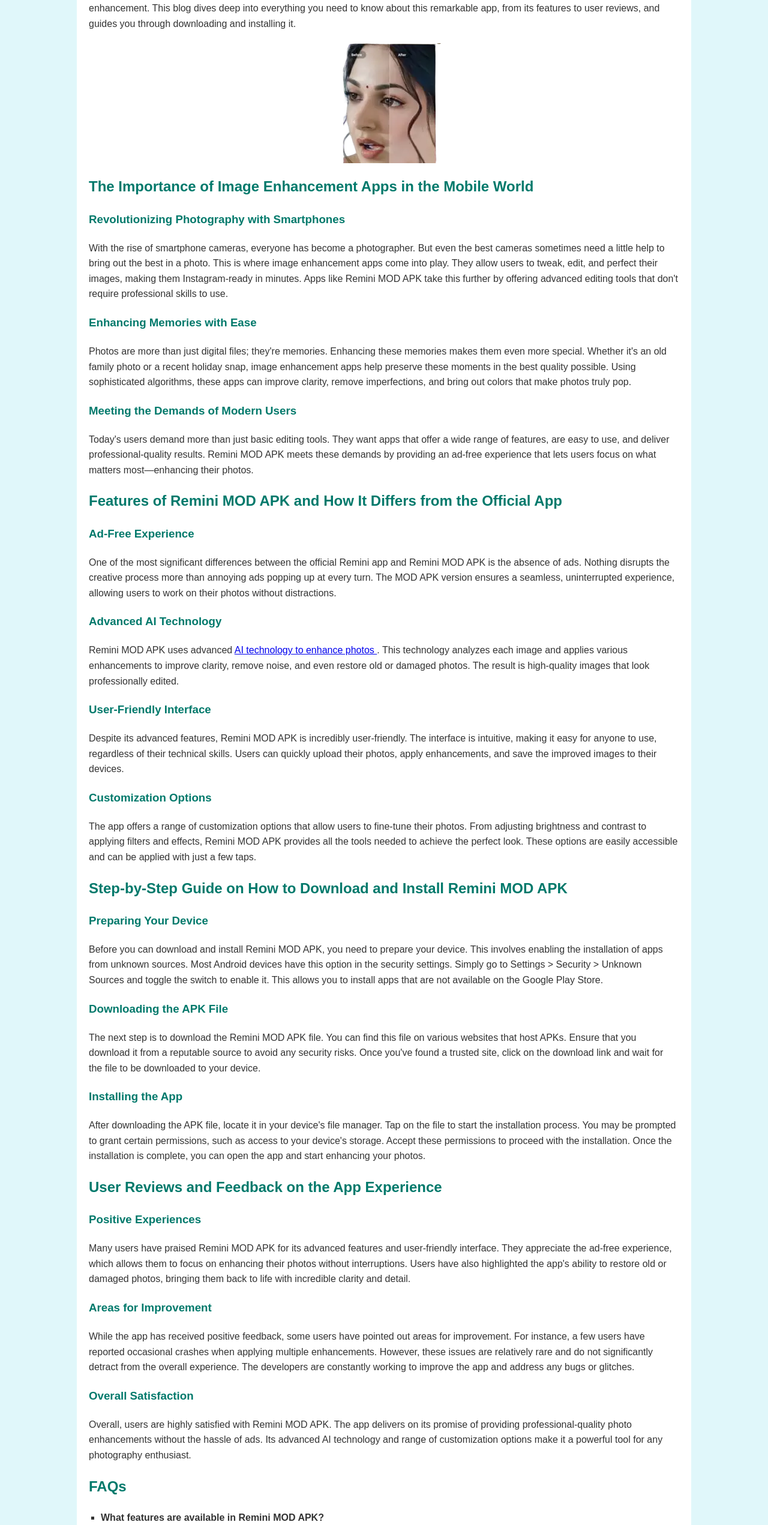
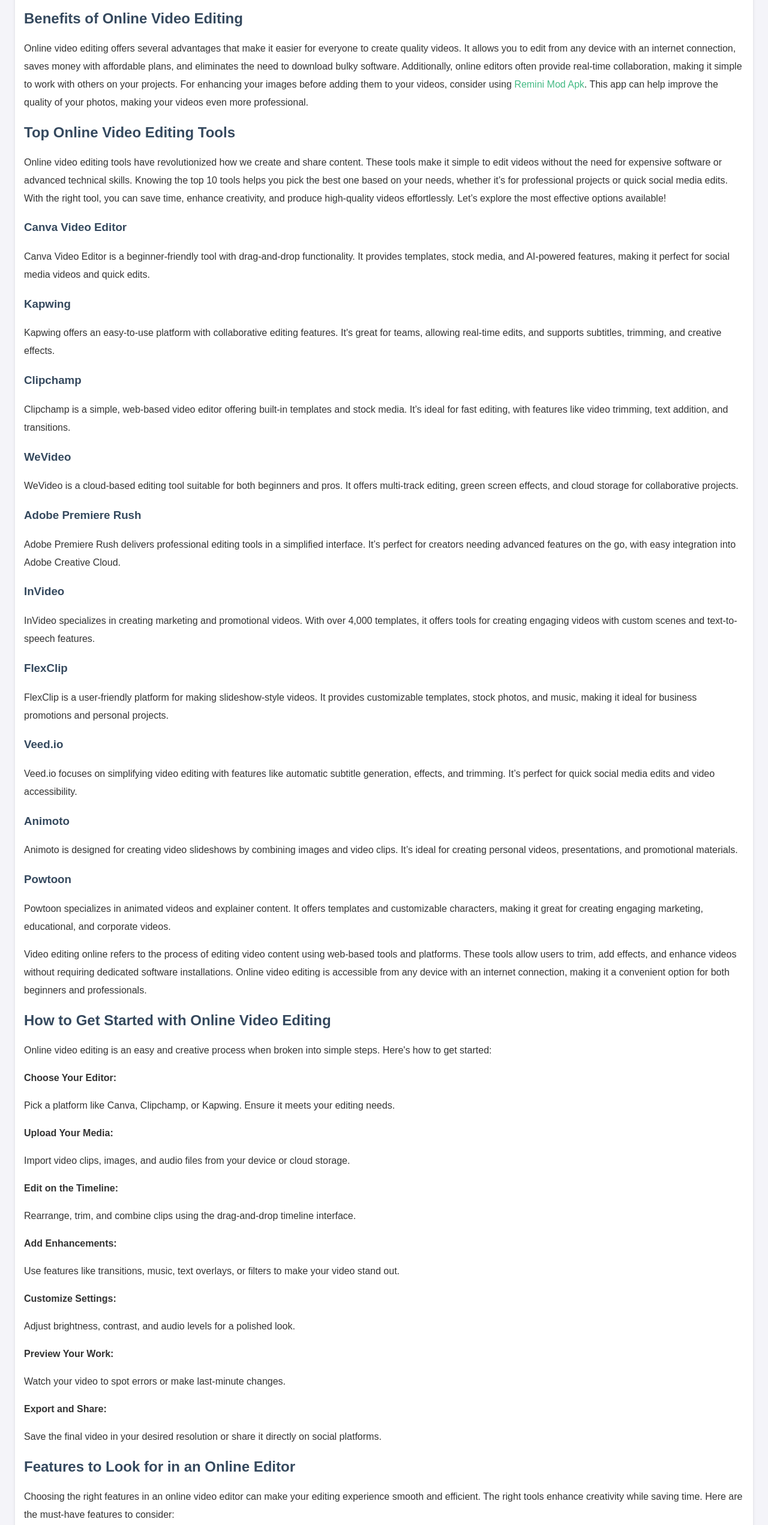
Before and after one commit to Mazhar-Hayat/mustafa, a plain HTML site: page index.html in a window 1280 px wide. Shown: the part 258-2800 px from the top of the page at 60% size. Drawn offline with Linux system fonts and the light colour scheme.

Commit message:
Update index.html

```diff
--- a/index.html
+++ b/index.html
@@ -1,160 +1,219 @@
 <!DOCTYPE html>
 <html lang="en">
-
 <head>
     <meta charset="UTF-8">
     <meta name="viewport" content="width=device-width, initial-scale=1.0">
-    <meta name="title" content="Transform Your Photos Effortlessly with Remini MOD APK Without Ads">
-    <meta name="description" content="Discover how Remini MOD APK can enhance your photos without ads, using advanced AI technology. Learn how to download, install, and use this powerful photo enhancement app.">
+    <meta name="title" content="Video Editing Online: Tips to Edit Like a Pro">
+    <meta name="description" content="Start your journey into video editing online. Edit, enhance, and share videos seamlessly with the most accessible and powerful editing tools.">
      <meta name="robots" content="index, follow">
-    <link rel="canonical" href="https://mazhar-hayat.github.io/mustafa/">
-    <meta name="keywords" content="Remini MOD APK, Photo Enhancement, Ad-Free Photo Editing, AI Photo Editor, Remini App">
-    <title>Transform Your Photos Effortlessly with Remini MOD APK Without Ads</title>
+
     <style>
         body {
             font-family: Arial, sans-serif;
-            background-color: #e0f7fa;
-            color: #333;
-            line-height: 1.6;
             margin: 0;
             padding: 0;
+            background-color: #f4f4f9;
+            color: #333;
+            line-height: 30px;
+        }
+
+        header {
+            background-color: #35495e;
+            color: #fff;
+            padding: 20px 10px;
+            text-align: center;
+        }
+
+        footer {
+            background-color: #35495e;
+            color: #fff;
+            text-align: center;
+            padding: 10px 0;
+            /* position: fixed; */
+            width: 100%;
+            bottom: 0;
         }
 
         .container {
-            width: 80%;
-            margin: auto;
-            overflow: hidden;
+            max-width: 1200px;
+            margin: 20px auto;
+            padding: 15px;
+            background: #fff;
+            border-radius: 8px;
+            box-shadow: 0 2px 5px rgba(0, 0, 0, 0.1);
         }
 
-        header {
-            background: #00796b;
+        h1 {
             color: #fff;
-            padding: 10px 0;
-            text-align: center;
-        }
-
-        header h1 {
-            margin: 0;
-            font-size: 2.5em;
-        }
-
-        article {
-            padding: 20px;
-            background: #fff;
-            margin-top: 20px;
         }
 
         h2, h3 {
-            color: #00796b;
+            color: #35495e;
         }
-
-        p {
-            margin: 20px 0;
-        }
-
         ul {
-            list-style-type: square;
             margin: 10px 0;
             padding-left: 20px;
         }
 
-        footer {
-            text-align: center;
-            padding: 20px 0;
-            background: #004d40;
-            color: #fff;
-            margin-top: 20px;
-        }
-img{
-            height: 100%;
-            width: auto;
-            /* width: 300px; */
-            margin-top: 20px;
-            margin-bottom: 20px;
-            display: block;
-            margin-left: auto;
-            margin-right: auto;
-
+        li {
+            margin-bottom: 8px;
         }
 
+        a {
+            color: #42b983;
+            text-decoration: none;
+        }
 
+        a:hover {
+            text-decoration: underline;
+        }
     </style>
 </head>
-
 <body>
-
     <header>
-        <div class="container">
-            <h1>Transform Your Photos Effortlessly with Remini MOD APK Without Ads</h1>
-        </div>
+        <h1>Online Video Editing Pro Guide </h1>
     </header>
-
     <div class="container">
         <article>
-            <p>In the fast-paced digital age, capturing moments with our smartphones has become second nature. But what if we could enhance these photos effortlessly without the hassle of intrusive ads? Enter <a href="https://reminiapkking.com/" target="_blank">Remini MOD APK </a>  without ads—a game-changer in the world of mobile photo enhancement. This blog dives deep into everything you need to know about this remarkable app, from its features to user reviews, and guides you through downloading and installing it.</p>
-            <img src="Photo_Enhancement_with_Remini.webp" alt="Photo_Enhancement_with_Remini" >
 
-            <h2>The Importance of Image Enhancement Apps in the Mobile World</h2>
+            <p>Did You Know over 60% of content creators now rely on video editing online to create professional-looking videos. With tools becoming more accessible, anyone can edit stunning videos right from their browser without downloading heavy software. Whether you’re a beginner or a pro, online video editing is transforming how we create content.</p>
 
-            <h3>Revolutionizing Photography with Smartphones</h3>
-            <p>With the rise of smartphone cameras, everyone has become a photographer. But even the best cameras sometimes need a little help to bring out the best in a photo. This is where image enhancement apps come into play. They allow users to tweak, edit, and perfect their images, making them Instagram-ready in minutes. Apps like Remini MOD APK take this further by offering advanced editing tools that don't require professional skills to use.</p>
+            <h2>Benefits of Online Video Editing</h2>
+            <p>Online video editing offers several advantages that make it easier for everyone to create quality videos. It allows you to edit from any device with an internet connection, saves money with affordable plans, and eliminates the need to download bulky software. Additionally, online editors often provide real-time collaboration, making it simple to work with others on your projects. For enhancing your images before adding them to your videos, consider using <a href="https://reminiapkking.com/"> Remini Mod Apk</a>. This app can help improve the quality of your photos, making your videos even more professional.</p>
 
-            <h3>Enhancing Memories with Ease</h3>
-            <p>Photos are more than just digital files; they're memories. Enhancing these memories makes them even more special. Whether it's an old family photo or a recent holiday snap, image enhancement apps help preserve these moments in the best quality possible. Using sophisticated algorithms, these apps can improve clarity, remove imperfections, and bring out colors that make photos truly pop.</p>
+            <h2>Top Online Video Editing Tools</h2>
+            <p>Online video editing tools have revolutionized how we create and share content. These tools make it simple to edit videos without the need for expensive software or advanced technical skills. Knowing the top 10 tools helps you pick the best one based on your needs, whether it’s for professional projects or quick social media edits. With the right tool, you can save time, enhance creativity, and produce high-quality videos effortlessly. Let’s explore the most effective options available!
+            </p>
+            <h3>Canva Video Editor</h3>
+            <p>Canva Video Editor is a beginner-friendly tool with drag-and-drop functionality. It provides templates, stock media, and AI-powered features, making it perfect for social media videos and quick edits.</p>
+            <h3>Kapwing</h3>
+            <p>Kapwing offers an easy-to-use platform with collaborative editing features. It's great for teams, allowing real-time edits, and supports subtitles, trimming, and creative effects.
+            </p>
+            <h3>Clipchamp</h3>
+            <p>Clipchamp is a simple, web-based video editor offering built-in templates and stock media. It’s ideal for fast editing, with features like video trimming, text addition, and transitions.</p>
+            <h3>WeVideo</h3>
+            <p>WeVideo is a cloud-based editing tool suitable for both beginners and pros. It offers multi-track editing, green screen effects, and cloud storage for collaborative projects.</p>
 
-            <h3>Meeting the Demands of Modern Users</h3>
-            <p>Today's users demand more than just basic editing tools. They want apps that offer a wide range of features, are easy to use, and deliver professional-quality results. Remini MOD APK meets these demands by providing an ad-free experience that lets users focus on what matters most—enhancing their photos.</p>
+            <h3>Adobe Premiere Rush</h3>
+            <p>Adobe Premiere Rush delivers professional editing tools in a simplified interface. It’s perfect for creators needing advanced features on the go, with easy integration into Adobe Creative Cloud.</p>
 
-            <h2>Features of Remini MOD APK and How It Differs from the Official App</h2>
+            <h3> InVideo</h3>
+            <p>InVideo specializes in creating marketing and promotional videos. With over 4,000 templates, it offers tools for creating engaging videos with custom scenes and text-to-speech features.</p>
 
-            <h3>Ad-Free Experience</h3>
-            <p>One of the most significant differences between the official Remini app and Remini MOD APK is the absence of ads. Nothing disrupts the creative process more than annoying ads popping up at every turn. The MOD APK version ensures a seamless, uninterrupted experience, allowing users to work on their photos without distractions.</p>
+            <h3>FlexClip</h3>
+            <p>FlexClip is a user-friendly platform for making slideshow-style videos. It provides customizable templates, stock photos, and music, making it ideal for business promotions and personal projects.
+            </p>
+            <h3>Veed.io</h3>
+            <p>Veed.io focuses on simplifying video editing with features like automatic subtitle generation, effects, and trimming. It’s perfect for quick social media edits and video accessibility.
+            </p>
 
-            <h3>Advanced AI Technology</h3>
-            <p>Remini MOD APK uses advanced <a href="https://reminipro-mustafa4592-cdf03fce6fbbc5288c1c1ddd9dbc629a55e22aba3.gitlab.io/" target="_blank">AI technology to enhance photos </a>. This technology analyzes each image and applies various enhancements to improve clarity, remove noise, and even restore old or damaged photos. The result is high-quality images that look professionally edited.</p>
+            <h3>Animoto</h3>
+            <p>Animoto is designed for creating video slideshows by combining images and video clips. It’s ideal for creating personal videos, presentations, and promotional materials.</p>
 
-            <h3>User-Friendly Interface</h3>
-            <p>Despite its advanced features, Remini MOD APK is incredibly user-friendly. The interface is intuitive, making it easy for anyone to use, regardless of their technical skills. Users can quickly upload their photos, apply enhancements, and save the improved images to their devices.</p>
+            <h3>Powtoon</h3>
+            <p>Powtoon specializes in animated videos and explainer content. It offers templates and customizable characters, making it great for creating engaging marketing, educational, and corporate videos.</p>
+            <p>Video editing online refers to the process of editing video content using web-based tools and platforms. These tools allow users to trim, add effects, and enhance videos without requiring dedicated software installations. Online video editing is accessible from any device with an internet connection, making it a convenient option for both beginners and professionals.
+            </p>
 
-            <h3>Customization Options</h3>
-            <p>The app offers a range of customization options that allow users to fine-tune their photos. From adjusting brightness and contrast to applying filters and effects, Remini MOD APK provides all the tools needed to achieve the perfect look. These options are easily accessible and can be applied with just a few taps.</p>
+            <h2>How to Get Started with Online Video Editing</h2>
 
-            <h2>Step-by-Step Guide on How to Download and Install Remini MOD APK</h2>
+            <p>Online video editing is an easy and creative process when broken into simple steps. Here's how to get started:</p>
 
-            <h3>Preparing Your Device</h3>
-            <p>Before you can download and install Remini MOD APK, you need to prepare your device. This involves enabling the installation of apps from unknown sources. Most Android devices have this option in the security settings. Simply go to Settings &gt; Security &gt; Unknown Sources and toggle the switch to enable it. This allows you to install apps that are not available on the Google Play Store.</p>
+            <strong>Choose Your Editor:</strong>
+            <p>Pick a platform like Canva, Clipchamp, or Kapwing. Ensure it meets your editing needs.</p>
 
-            <h3>Downloading the APK File</h3>
-            <p>The next step is to download the Remini MOD APK file. You can find this file on various websites that host APKs. Ensure that you download it from a reputable source to avoid any security risks. Once you've found a trusted site, click on the download link and wait for the file to be downloaded to your device.</p>
+            <strong>Upload Your Media:</strong>
+            <p>Import video clips, images, and audio files from your device or cloud storage.</p>
+            <strong>Edit on the Timeline:</strong>
+             <p>Rearrange, trim, and combine clips using the drag-and-drop timeline interface.</p>
 
-            <h3>Installing the App</h3>
-            <p>After downloading the APK file, locate it in your device's file manager. Tap on the file to start the installation process. You may be prompted to grant certain permissions, such as access to your device's storage. Accept these permissions to proceed with the installation. Once the installation is complete, you can open the app and start enhancing your photos.</p>
+             <strong>Add Enhancements:</strong>
+             <p>Use features like transitions, music, text overlays, or filters to make your video stand out.</p>
+             <strong>Customize Settings:</strong>
+             <p>Adjust brightness, contrast, and audio levels for a polished look.</p>
 
-            <h2>User Reviews and Feedback on the App Experience</h2>
+             <strong>Preview Your Work:</strong>
+             <p>Watch your video to spot errors or make last-minute changes.</p>
 
-            <h3>Positive Experiences</h3>
-            <p>Many users have praised Remini MOD APK for its advanced features and user-friendly interface. They appreciate the ad-free experience, which allows them to focus on enhancing their photos without interruptions. Users have also highlighted the app's ability to restore old or damaged photos, bringing them back to life with incredible clarity and detail.</p>
+             <strong>Export and Share:</strong>
+             <p>Save the final video in your desired resolution or share it directly on social platforms.</p>
 
-            <h3>Areas for Improvement</h3>
-            <p>While the app has received positive feedback, some users have pointed out areas for improvement. For instance, a few users have reported occasional crashes when applying multiple enhancements. However, these issues are relatively rare and do not significantly detract from the overall experience. The developers are constantly working to improve the app and address any bugs or glitches.</p>
 
-            <h3>Overall Satisfaction</h3>
-            <p>Overall, users are highly satisfied with Remini MOD APK. The app delivers on its promise of providing professional-quality photo enhancements without the hassle of ads. Its advanced AI technology and range of customization options make it a powerful tool for any photography enthusiast.</p>
+            <h2>Features to Look for in an Online Editor</h2>
+            <p>Choosing the right features in an online video editor can make your editing experience smooth and efficient. The right tools enhance creativity while saving time. Here are the must-have features to consider:
+            </p>
+            <h2>Features:</h2>
+            <strong>User-Friendly Interface:</strong>
+            <p>A simple and intuitive layout makes editing easy, even for beginners. Look for drag-and-drop tools and clear menus to avoid confusion.</p>
+            <strong>Template Library:</strong>
+            <p>Pre-designed templates help speed up the editing process. You can quickly customize them to match your project's theme without starting from scratch.</p>
+            <strong>Multiple File Format Support:</strong>
+            <p>Ensure the editor can handle various video, image, and audio formats. This flexibility allows you to work seamlessly with different media files.</p>
+            <strong>Cloud Storage Integration:</strong>
+            <p>Cloud-based saving options prevent data loss and free up device space. They also let you continue editing from any device.</p>
 
-            <h2>FAQs</h2>
+            <strong>Advanced Editing Tools:</strong>
+            <p>Features like keyframe animation, multi-layer editing, and masking enable professional-quality projects. These tools are ideal for complex video requirements.</p>
+            <strong>Export Options:</strong>
+            <p>Check for multiple resolution export settings, including HD and 4K. Versatile exporting ensures compatibility with different platforms and devices.</p>
+            <strong>Collaboration Features:</strong>
+            <p>Some editors allow team access for collaborative projects. This feature is perfect for group tasks, enabling real-time feedback and edits.</p>
+
+            <h2>Tips to Improve Your Online Video Editing Skills</h2>
+            <p>Practical skills can transform your editing from basic to brilliant:</p>
             <ul>
-                <li><strong>What features are available in Remini MOD APK?</strong><br> Remini MOD APK offers a wide range of features, including professional-quality photo enhancements, advanced AI technology for photo editing, various customization options to adjust brightness, contrast, and saturation, along with the ability to repair blurred photos to high definition.</li>
-                <li><strong>Is Remini MOD APK free to use?</strong><br> Yes, Remini MOD APK is free to use. It provides access to all premium features without the need for in-app purchases or dealing with intrusive ads, allowing users a seamless photo enhancement experience.</li>
-                <li><strong>How does the AI technology in Remini MOD APK improve photos?</strong><br> The AI technology in Remini MOD APK analyzes the components of each photo, identifying areas that need improvement such as resolution, color accuracy, and sharpness. It then automatically applies corrections and enhancements to bring out the best in your photographs.</li>
-                <li><strong>Can I use Remini MOD APK on multiple devices?</strong><br> While Remini MOD APK can be installed on multiple devices, synchronization across devices might not be supported natively within the app. Users are advised to manually transfer their enhanced photos or utilize cloud storage solutions
+                <li> <strong>Plan Before Editing: </strong> Outline your video’s purpose, structure, and key scenes to avoid unnecessary revisions. </li>
+                <li> <strong>Master Keyboard Shortcuts: </strong> Learn shortcuts for your editing tool to speed up tasks like cutting and trimming.
+                </li>
+                <li><strong>Use High-Quality Media: </strong> Start with high-resolution video, images, and audio for a polished final product.
+                </li>
+                <li> <strong>Focus on Storytelling: </strong>Arrange clips logically to convey a clear and engaging narrative.
+                </li>
+                <li><strong>Experiment with Transitions: </strong> Use transitions sparingly to keep the video smooth and professional.
+                </li>
+                <li><strong>Adjust Audio Levels: </strong> Balance background music and voiceovers for clear and immersive sound.
+                </li>
+                <li><strong>Use Color Correction: </strong> Enhance visual appeal by adjusting brightness, contrast, and saturation.
+                </li>
+                <li><strong>Preview Often:  </strong> Watch your edits frequently to spot mistakes and make improvements.
+                </li>
+                <li><strong>Learn from Tutorials:  </strong> Explore video tutorials for advanced techniques and tool mastery.
+                </li>
+                <li><strong>Practice Regularly: </strong> The more you edit, the better your skills and confidence will become.
+                </li>
+            </ul>
+            <p>These tips are your ultimate guide to mastering online video editing. They focus on practical skills that can transform your editing from basic to brilliant. By following these, you'll create videos that are not just visually stunning but also engaging and professional. Personally, I recommend starting with one tip at a time, like mastering keyboard shortcuts or storytelling, and gradually building your skills. With consistent practice and creativity, you’ll notice a remarkable improvement in your videos!
+            </p>
+
+            <h2>Challenges of Online Video Editing</h2>
+            <p>Online video editing comes with unique challenges that can test your patience and skills. From technical limitations to creative roadblocks, understanding these challenges is key to overcoming them. Here's a detailed look:
+            </p>
+            <ul>
+                <li><strong>Dependence on Internet Connectivity: </strong> Online editors require a stable internet connection to function efficiently. Slow or interrupted connectivity can delay uploads, editing progress, and file exports.
+                </li>
+                <li><strong>Limited Features in Free Versions: </strong> Many online tools lock advanced features behind paywalls. This restricts creativity and may require investing in premium plans for professional-level editing.
+                </li>
+                <li><strong>Performance Issues: </strong>Browser-based editors may lag or crash during complex edits, especially on devices with low RAM or processing power. This can disrupt workflows and cause frustration.
+                </li>
+                <li><strong>File Size Restrictions: </strong> Some platforms cap the size of video files you can upload. Working around these limits often involves compressing files, which might compromise quality.
+                </li>
+                <li><strong>Privacy Concerns:  </strong> Storing and editing videos on cloud-based platforms can raise concerns about data security. Sensitive projects may require extra precautions or alternative tools.
+                </li>
+                <li><strong>Learning Curve for Beginners: </strong>While many platforms are beginner-friendly, understanding advanced tools and features still takes time and practice. This can slow down projects for new users.
+                </li>
+                <li><strong>Export Quality Limitations: </strong>Free or lower-tier plans may restrict resolution options, impacting the final video’s quality. This can make it challenging to meet professional standards.
+                </li>
+               <li><strong>Collaboration Challenges: </strong> Real-time collaboration features might be limited or laggy, making team projects harder to manage efficiently.
+               </li>
+
+            </ul>
 
             <h2>Conclusion</h2>
-<p>Remini MOD APK without ads is a must-have app for anyone who loves photography. Its advanced features, user-friendly interface, and ad-free experience make it a standout choice for enhancing photos. Whether you're a professional photographer or just someone who loves taking pictures, this app has something to offer. Give it a try and see the difference it can make in your photos.</p>
-
-<p>Ready to transform your photos with Remini MOD APK? Download it today and experience the magic of advanced photo enhancement!
-</p>
-
+            <p>Video editing is a rewarding skill that helps bring your creative visions to life. Start practicing today with an online editor and watch your skills grow!</p>
+        </article>
+    </div>
     <footer>
-        <p>&copy;  2024 Reminiapkking.</a> All rights reserved.</p>
-
+        <p>&copy; 2024 Online Video Editing. All Rights Reserved.</p>
     </footer>
+</body>
+</html>
```
Lines whose indentation alone changed are shown as unchanged.
